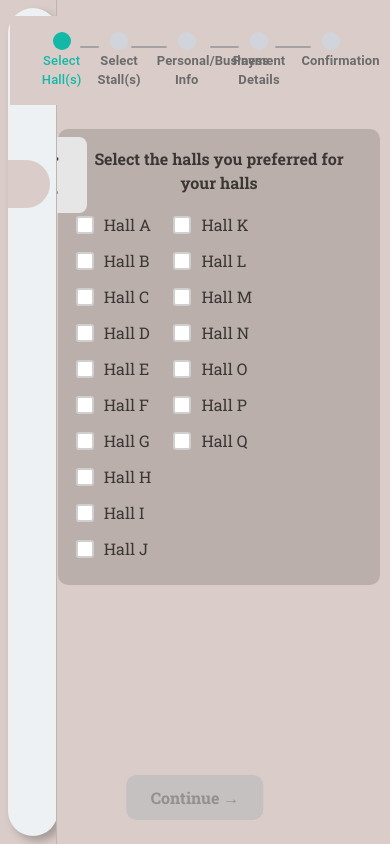
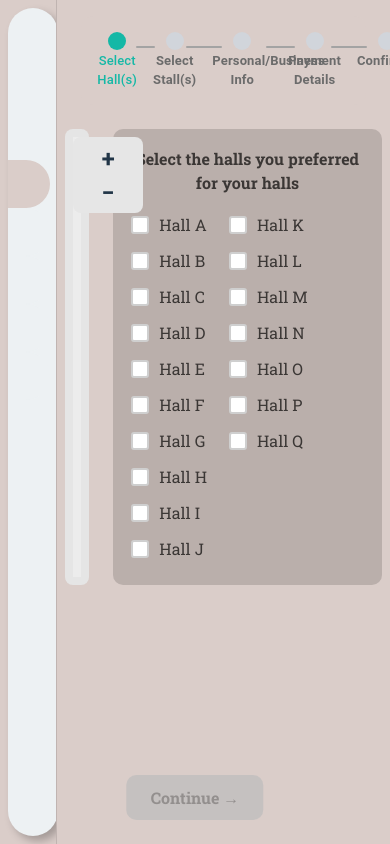
Before and after one commit to Vindyani1999/bookfair-management-platform, a React (Vite) app in the folder frontend-user/: page /dashboard in a window 390 px wide. Built offline with nearby package versions, Linux system fonts and the light colour scheme; some icons are missing.

Commit message:
Enhance DrawerLayout: adjust main content styling for improved responsiveness and transition effects when the drawer opens and closes

```diff
--- a/frontend-user/src/components/Layout/DrawerLayout.tsx
+++ b/frontend-user/src/components/Layout/DrawerLayout.tsx
@@ -257,14 +257,22 @@ export default function DrawerLayout() {
       </Drawer>
       <Box
         component="main"
-        sx={{
+        sx={(theme: Theme) => ({
           flexGrow: 1,
           // match the app's stepper/background so the toolbar spacer isn't white
           backgroundColor: "#DACDC9",
           // make the main area fill the viewport and prevent page scrolling
           height: "100vh",
           overflow: "hidden",
-        }}
+          // shift the main content to the right when drawer opens/closes
+          transition: theme.transitions.create(["margin", "width"], {
+            easing: theme.transitions.easing.sharp,
+            duration: theme.transitions.duration.enteringScreen,
+          }),
+          marginLeft: open
+            ? `${drawerWidth}px`
+            : `calc(${theme.spacing(7)} + 1px)`,
+        })}
       >
         {/* Removed the DrawerHeader spacer here so pages (like the stepper) can render flush at the top */}
         <Outlet />
```
